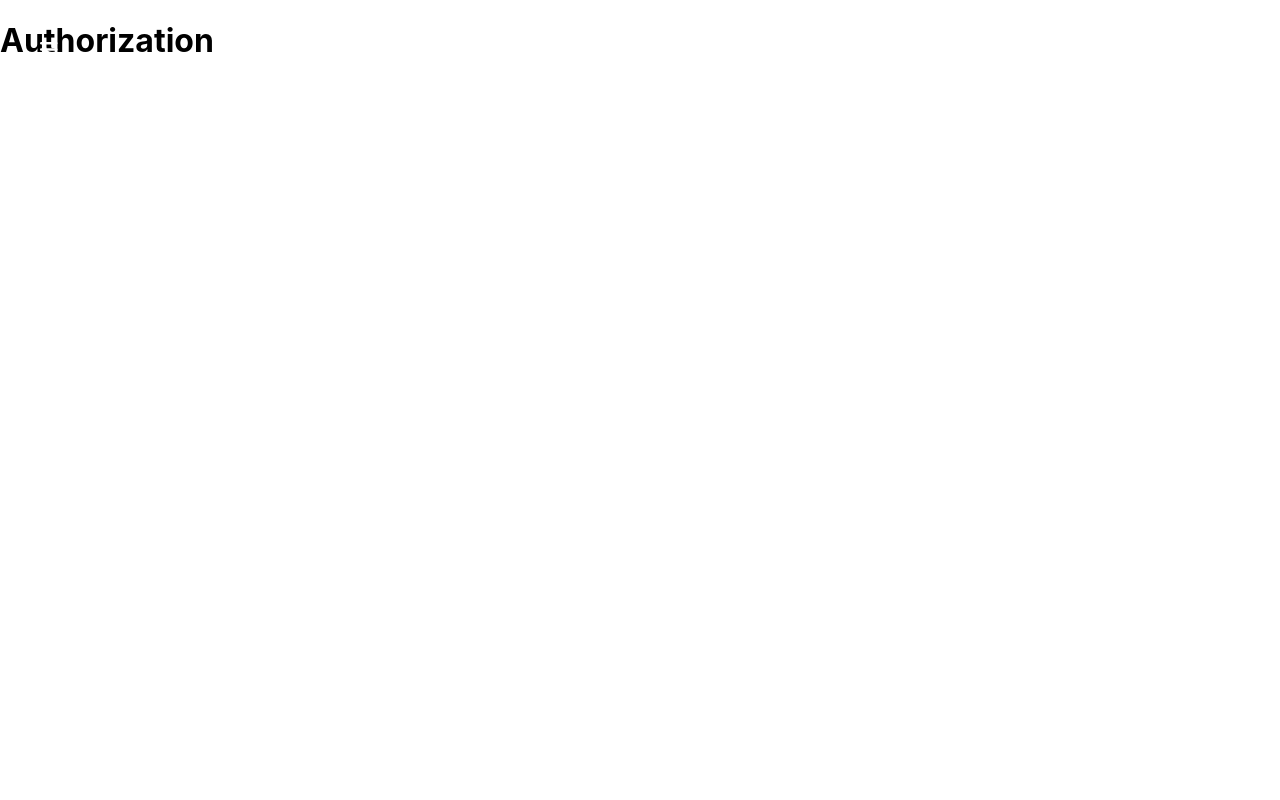
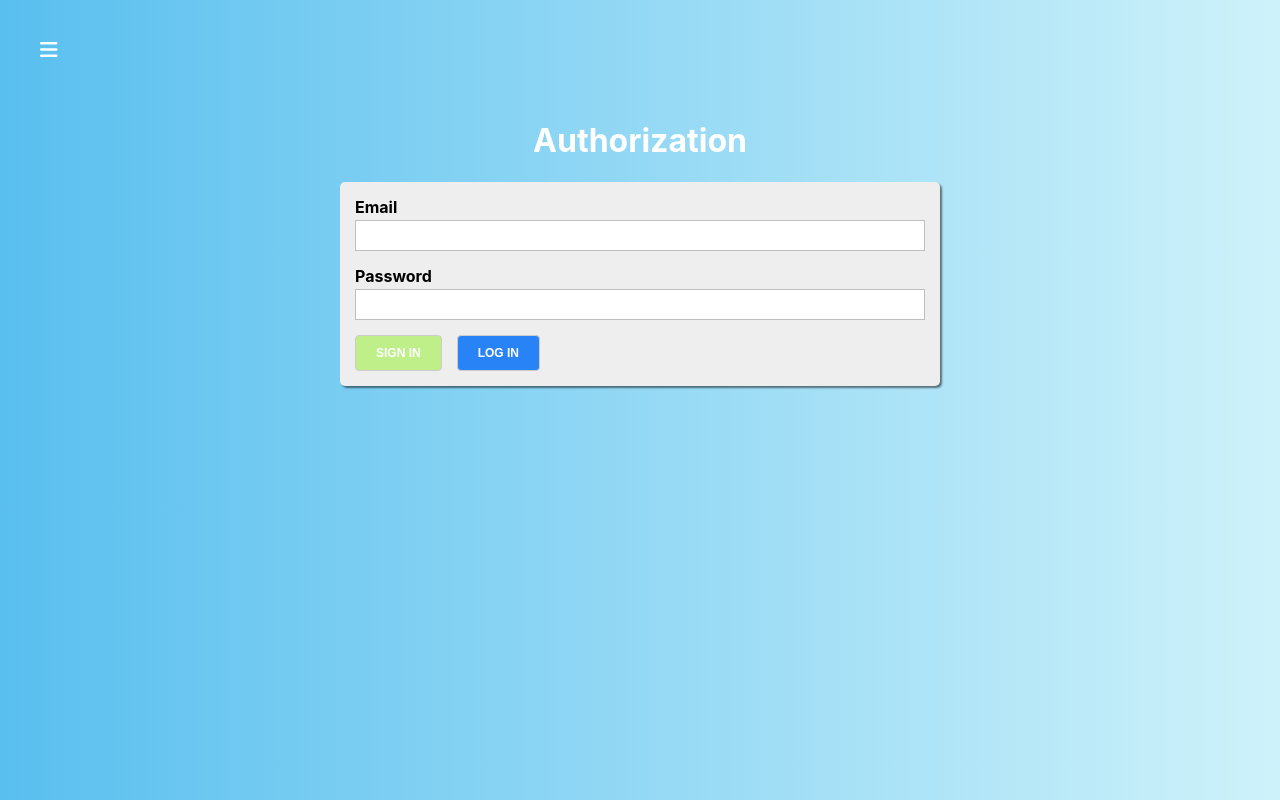
Before and after one commit to lesgrosman/react-quiz, a React app: page /auth in a window 1280 px wide. Built offline with nearby package versions, Linux system fonts and the light colour scheme.

Commit message:
form validation 1

```diff
--- /dev/null
+++ b/src/components/UI/Input/Input.js
@@ -0,0 +1,36 @@
+import React from 'react'
+import classes from './Input.module.css'
+
+function isInvalid({valid, touched, shouldValidate}) {
+    return !valid && shouldValidate && touched
+}
+
+const Input = (props) => {
+    const inputType = props.type || 'text'
+    const cls = [classes.Input]
+    const htmlFor = `${inputType}-${Math.random()}`
+
+    if (isInvalid(props)) {
+        cls.push(classes.invalid)
+    }
+
+    return (
+        <div className={cls.join(' ')}>
+            <label htmlFor={htmlFor}>{props.label}</label>
+            <input
+                id={htmlFor}
+                type={inputType}
+                value={props.value}
+                onChange={props.onChange}
+            />
+
+            {
+                isInvalid(props)
+                ? <span>{props.errorMessage} || 'Type correct password'</span>
+                : null
+            }
+        </div>
+    )
+}
+
+export default Input
--- /dev/null
+++ b/src/components/UI/Input/Input.module.css
@@ -0,0 +1,31 @@
+.Input {
+    margin-bottom: 15px;
+}
+
+.Input label {
+    margin-bottom: 3px;
+    padding: 0px;
+    display: block;
+    font-weight: bold;
+}
+
+.Input input {
+    display: block;
+    box-sizing: border-box;
+    border: 1px solid #bebebe;
+    padding: 7px;
+    margin: 0 0 5px;
+    width: 100%;
+    outline: none;
+    transition: all 300ms ease-in-out;
+}
+
+.Input span {
+    color :#f01f30;
+    font-size: 12px;
+    font-weight: bold;
+}
+
+.Input.invalid {
+    color :#f01f30;
+}
--- a/src/containers/Auth/Auth.js
+++ b/src/containers/Auth/Auth.js
@@ -1,10 +1,101 @@
 import React, {Component} from 'react'
+import classes from './Auth.module.css'
+import Button from '../../components/UI/Button/Button'
+import Input from '../../components/UI/Input/Input'
 
 export default class Auth extends Component {
+
+    state ={
+        formControls: {
+            email: {
+                value: '',
+                type: 'email',
+                label: 'Email',
+                errorMessage: 'Please try again.',
+                valid: false,
+                touched: false,
+                validation: {
+                    required: true,
+                    email: true
+                }
+            },
+            password: {
+                value: '',
+                type: 'password',
+                label: 'Password',
+                errorMessage: 'Your password is incorrect.',
+                valid: false,
+                touched: false,
+                validation: {
+                    required: true,
+                    minLength: 6
+                }
+
+            }
+        }
+    }
+
+    loginHandler = () => {
+
+    }
+
+    registerHandler = () => {
+
+    }
+
+    submitHandler = (e) => {
+        e.preventDefault();
+    }
+
+    onChangeHandler = (event, controlName) => {
+        console.log(`${controlName}: `, event.target)
+    }
+
+    renderInputs() {
+        return Object.keys(this.state.formControls).map((controlName, index) => {
+            const control = this.state.formControls[controlName]
+            return (
+
+                <Input
+                    key={controlName + index}
+                    type={control.type}
+                    label={control.label}
+                    errorMessage={control.errorMessage}
+                    valid={control.valid}
+                    shouldValidate={!!control.validation} // to boolean type
+                    touched={control.touched}
+                    onChange={(event) => this.onChangeHandler(event, controlName)}
+                />
+            )
+
+        })
+    }
+
+
     render() {
         return (
-            <div>
-                <h1>Authorization</h1>
+            <div className={classes.Auth}>
+                <div>
+                    <h1>Authorization</h1>
+
+                    <form onSubmit={this.submitHandler} className={classes.AuthForm}>
+
+                        { this.renderInputs() }
+
+                        <Button
+                        type="success"
+                        onClick={this.loginHandler}
+                        >
+                            Sign In
+                        </Button>
+                        <Button
+                        type="primary"
+                        onClick={this.registerHandler}
+                        >
+                            Log In
+                        </Button>
+                    </form>
+                </div>
             </div>
         )
     }
--- /dev/null
+++ b/src/containers/Auth/Auth.module.css
@@ -0,0 +1,26 @@
+.Auth {
+    display: flex;
+    justify-content: center;
+    padding-top: 100px;
+    flex-grow: 1;
+    width: 100%;
+    background: linear-gradient(270deg, #cef2fa 0%, #59bfef 100%);
+}
+
+.Auth > div {
+    width: 100%;
+    max-width: 600px;
+    padding: 0 20px;
+}
+
+.Auth h1 {
+    color: #fff;
+    text-align: center;
+}
+
+.AuthForm {
+    background: #eee;
+    box-shadow: 2px 2px 2px rgba(0, 0, 0, .5);
+    padding: 15px;
+    border-radius: 5px;
+}
--- a/src/containers/QuizList/QuizList.module.css
+++ b/src/containers/QuizList/QuizList.module.css
@@ -1,7 +1,6 @@
 .QuizList {
     display: flex;
     justify-content: center;
-    /* flex-direction: column; */
     padding-top: 100px;
     flex-grow: 1;
     width: 100%;
```
